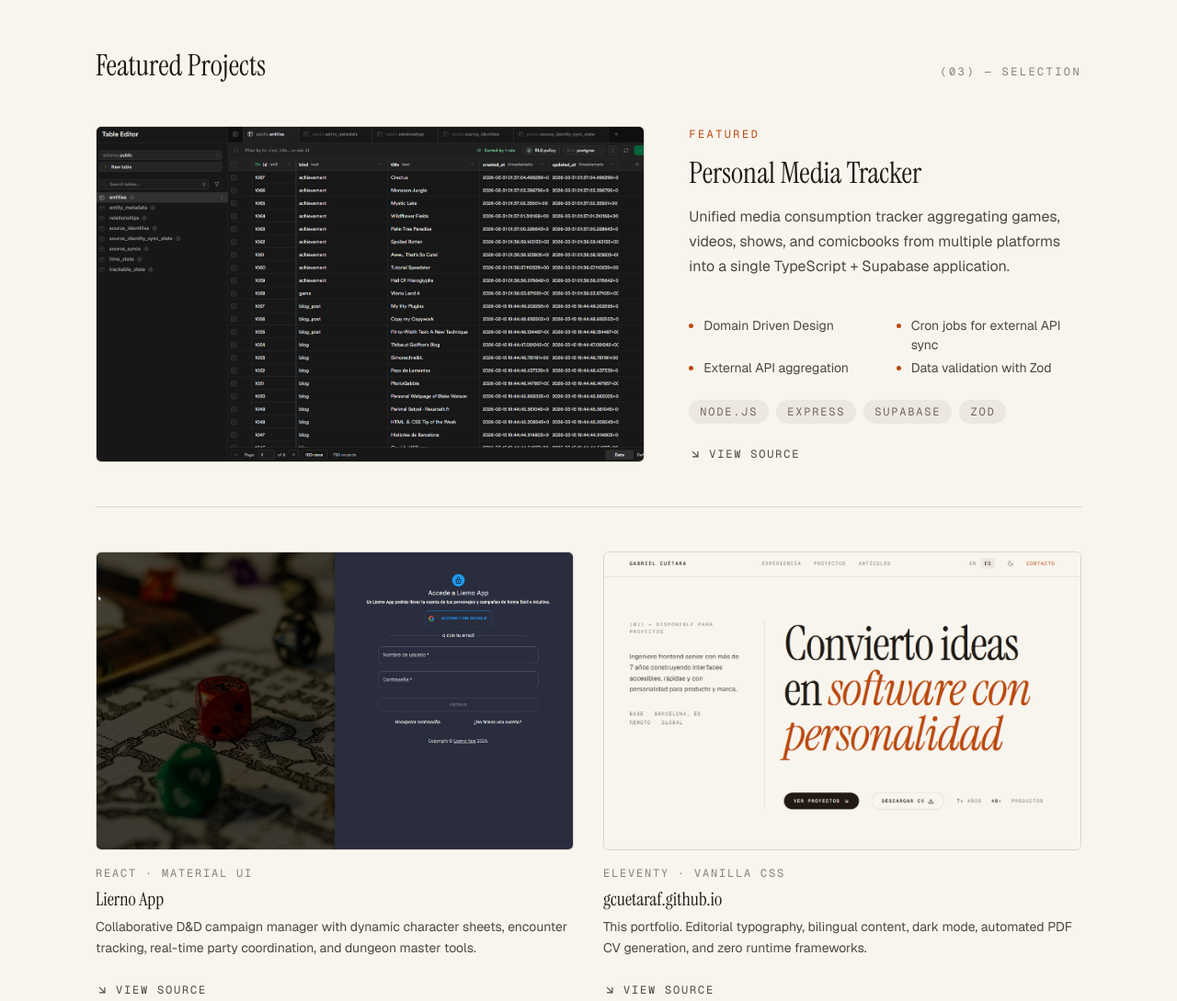
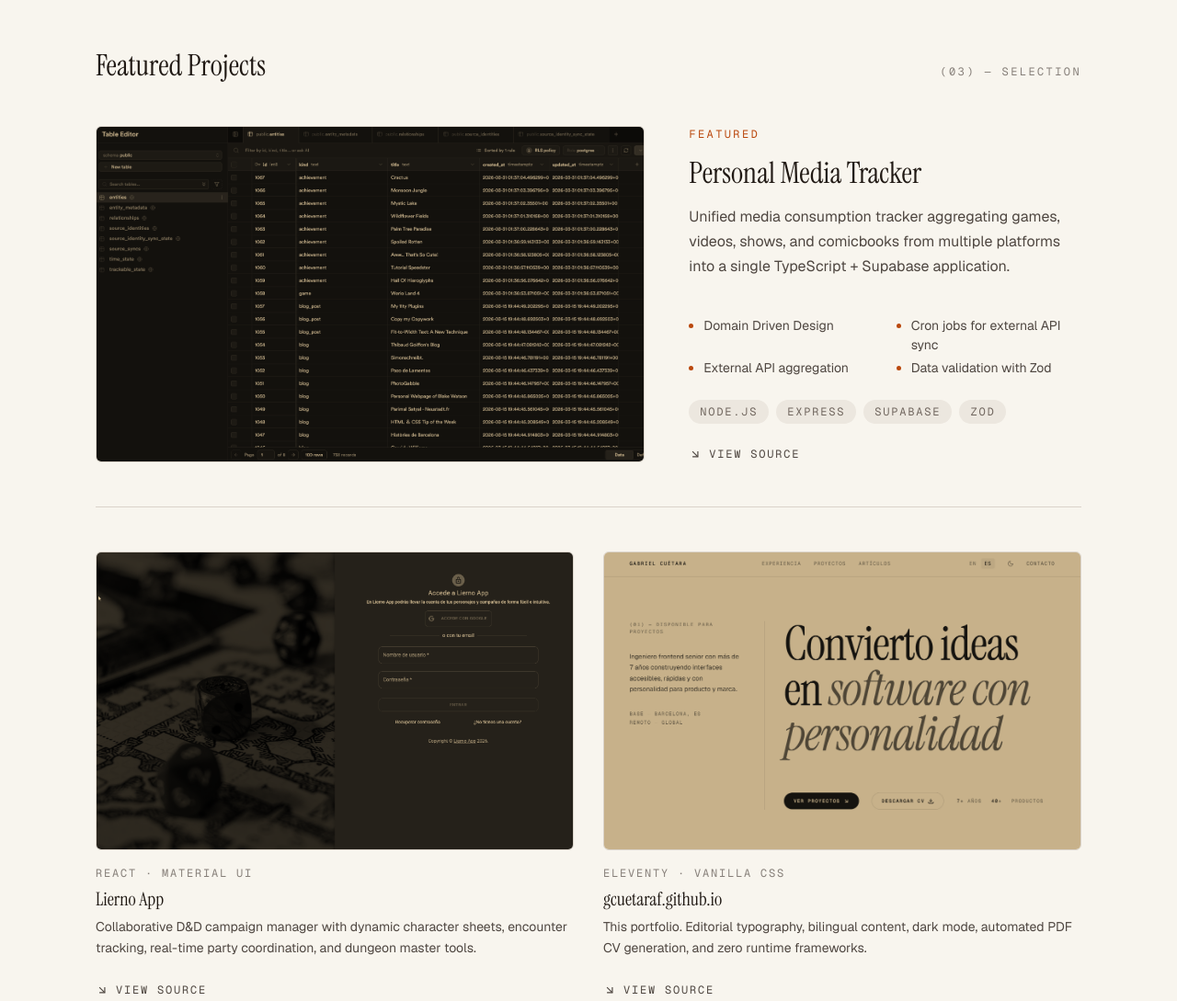
Before and after one commit to GCuetaraF/gcuetaraf.github.io, an Eleventy site: page src/index.html in a window 1280 px wide. Shown: the part 1620-2709 px from the top of the page at 92% size. Built offline with nearby package versions, Linux system fonts and the light colour scheme; Eleventy itself is replaced by a stand-in of ours; files that its build step writes are made by us from their sources.

Commit message:
feat: added filters to the features project images

```diff
--- a/src/css/home.css
+++ b/src/css/home.css
@@ -443,10 +443,15 @@
   height: 100%;
   object-fit: cover;
   transition: transform var(--transition-slow);
+  transition:
+    transform var(--transition-slow),
+    filter var(--transition-slow);
+  filter: brightness(60%) sepia(1);
 }
 
 .project-featured:hover .project-featured__image img {
   transform: scale(1.05);
+  filter: brightness(100%) sepia(0);
 }
 
 .project-featured__content {
@@ -545,11 +550,15 @@
   width: 100%;
   height: 100%;
   object-fit: cover;
-  transition: transform var(--transition-slow);
+  transition:
+    transform var(--transition-slow),
+    filter var(--transition-slow);
+  filter: brightness(60%) sepia(1);
 }
 
 .project-card:hover .project-card__image img {
   transform: scale(1.05);
+  filter: brightness(100%) sepia(0);
 }
 
 .project-card__content {
```
